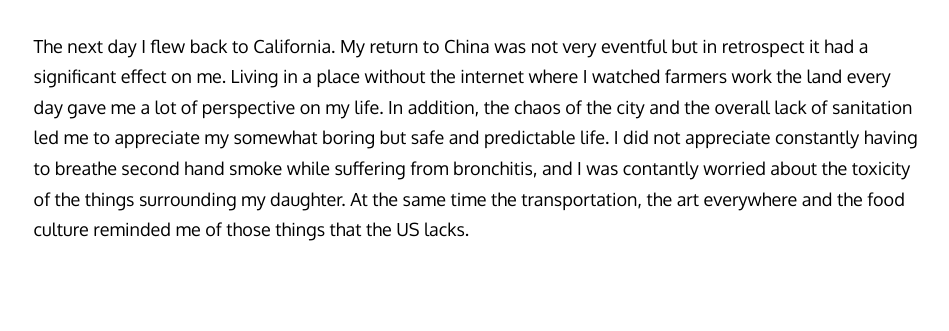
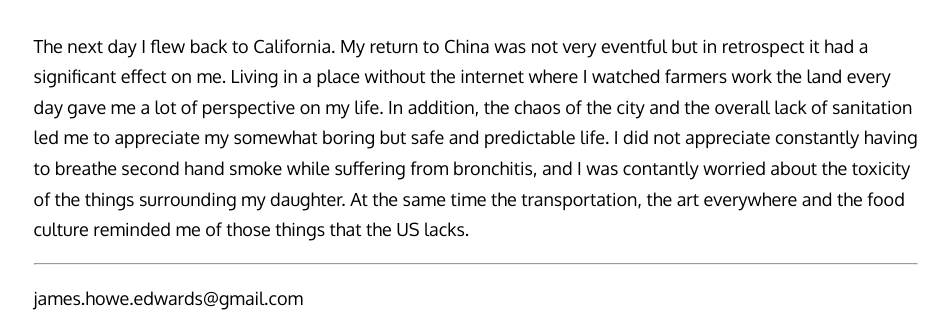
Before and after one commit to incrediblesound/return-to-china, a plain HTML site: page index.html in a window 1280 px wide. Shown: the part 8731-9062 px from the top of the page, without its empty margins (164-1113 px from the left). Before the commit the page ends 8994 px from the top, so only its background shows below. Drawn offline with Linux system fonts and the light colour scheme.

Commit message:
add email

```diff
--- a/index.html
+++ b/index.html
@@ -196,6 +196,8 @@
         <img class="thumbnail" src="img/final_day/eating11.jpg"/>
       </div>
       <p>The next day I flew back to California. My return to China was not very eventful but in retrospect it had a significant effect on me. Living in a place without the internet where I watched farmers work the land every day gave me a lot of perspective on my life. In addition, the chaos of the city and the overall lack of sanitation led me to appreciate my somewhat boring but safe and predictable life. I did not appreciate constantly having to breathe second hand smoke while suffering from bronchitis, and I was contantly worried about the toxicity of the things surrounding my daughter. At the same time the transportation, the art everywhere and the food culture reminded me of those things that the US lacks.</p>
+      <hr/>
+      <p>james.howe.edwards@gmail.com</p>
     </div>
   </body>
   <script>
```
